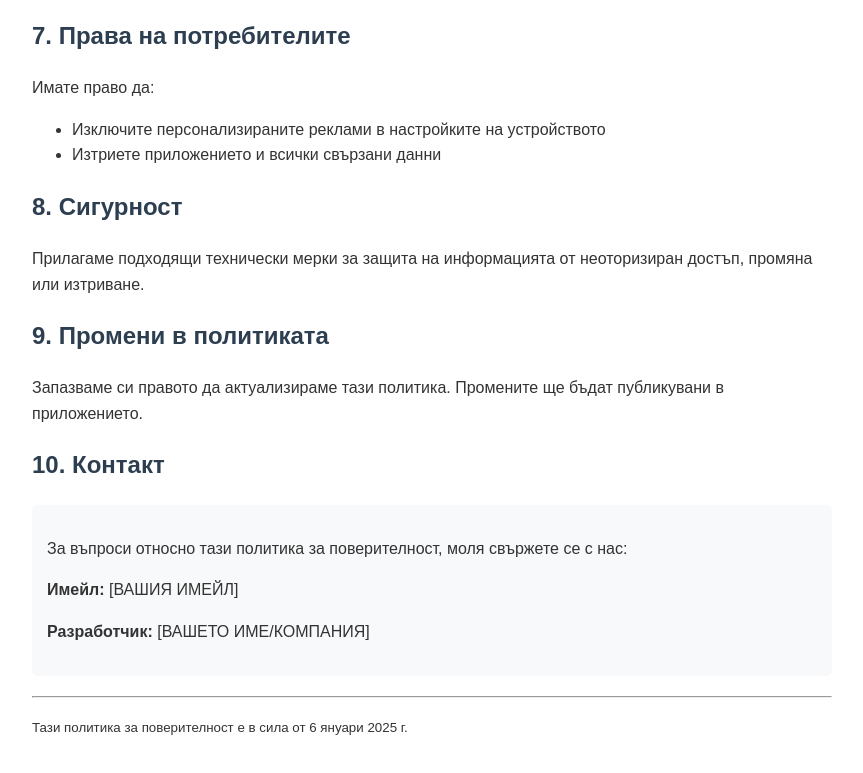
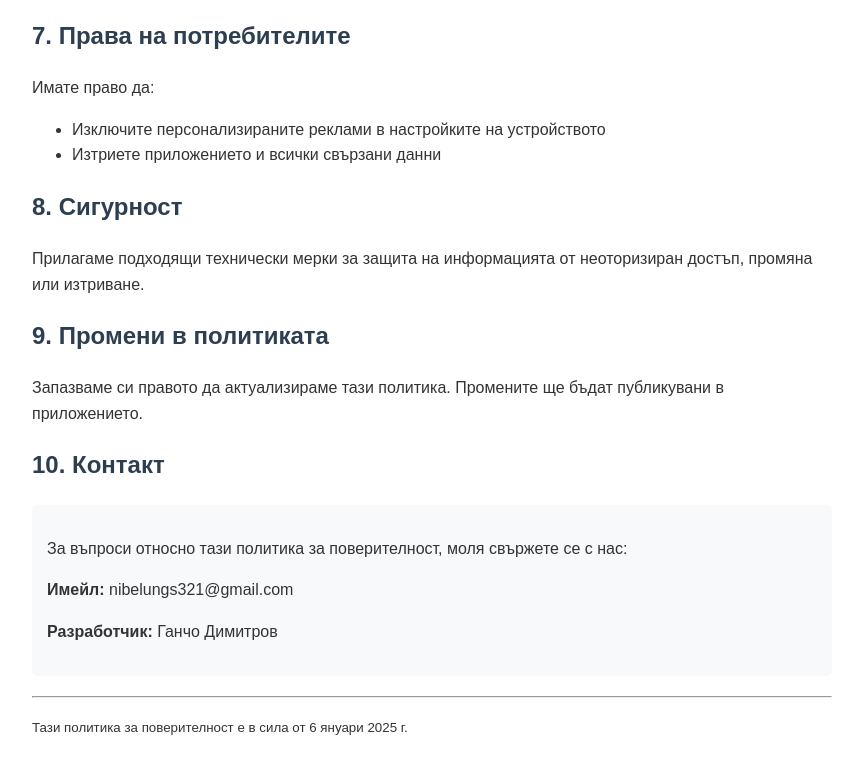
Before and after one commit to MeRtEkA/levdoevroapp-privacy-policy, a plain HTML site: page privacy-policy.html in a window 1280 px wide. Shown: the part 1304-2077 px from the top of the page, without its empty margins (208-1071 px from the left). Drawn offline with Linux system fonts and the light colour scheme.

Commit message:
Update privacy-policy.html

```diff
--- a/privacy-policy.html
+++ b/privacy-policy.html
@@ -81,8 +81,8 @@
     <h2>10. Контакт</h2>
     <div class="contact-info">
         <p>За въпроси относно тази политика за поверителност, моля свържете се с нас:</p>
-        <p><strong>Имейл:</strong> [ВАШИЯ ИМЕЙЛ]</p>
-        <p><strong>Разработчик:</strong> [ВАШЕТО ИМЕ/КОМПАНИЯ]</p>
+        <p><strong>Имейл:</strong> nibelungs321@gmail.com</p>
+        <p><strong>Разработчик:</strong> Ганчо Димитров</p>
     </div>
 
     <hr>
```
